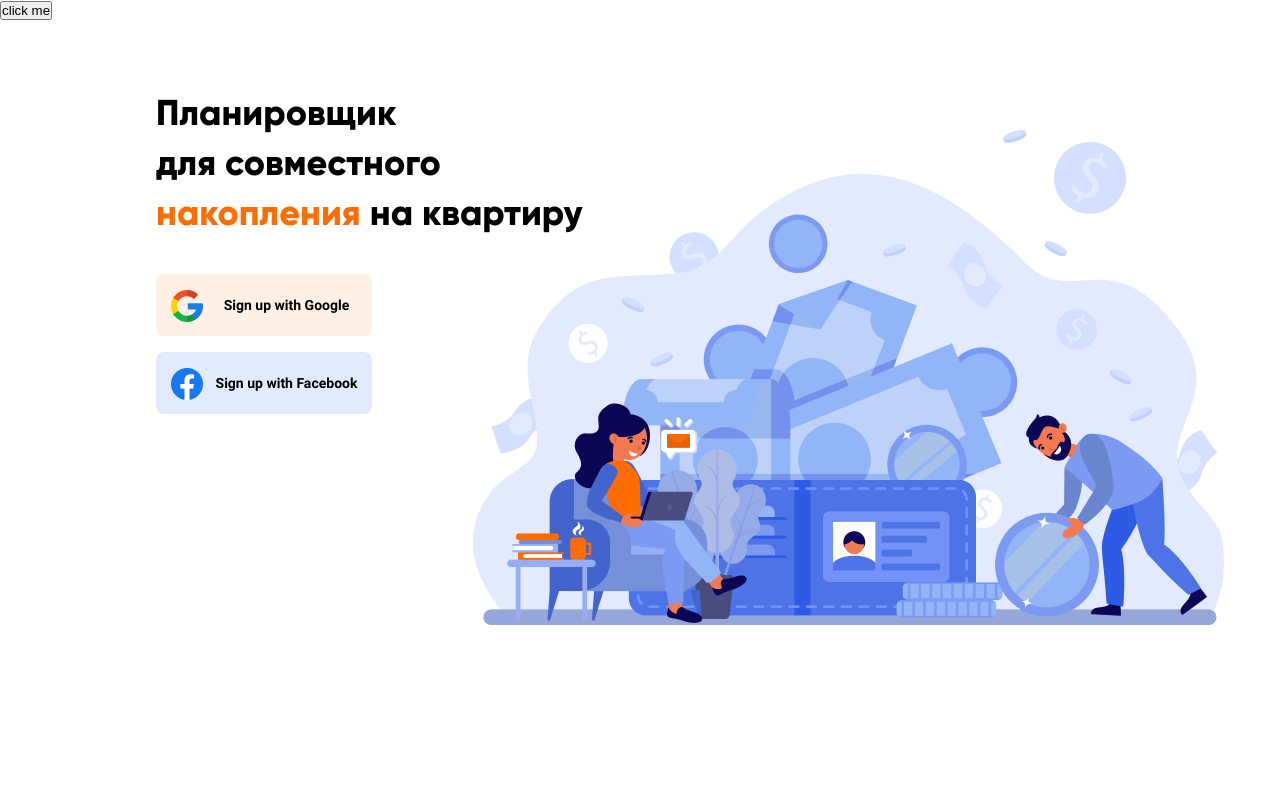
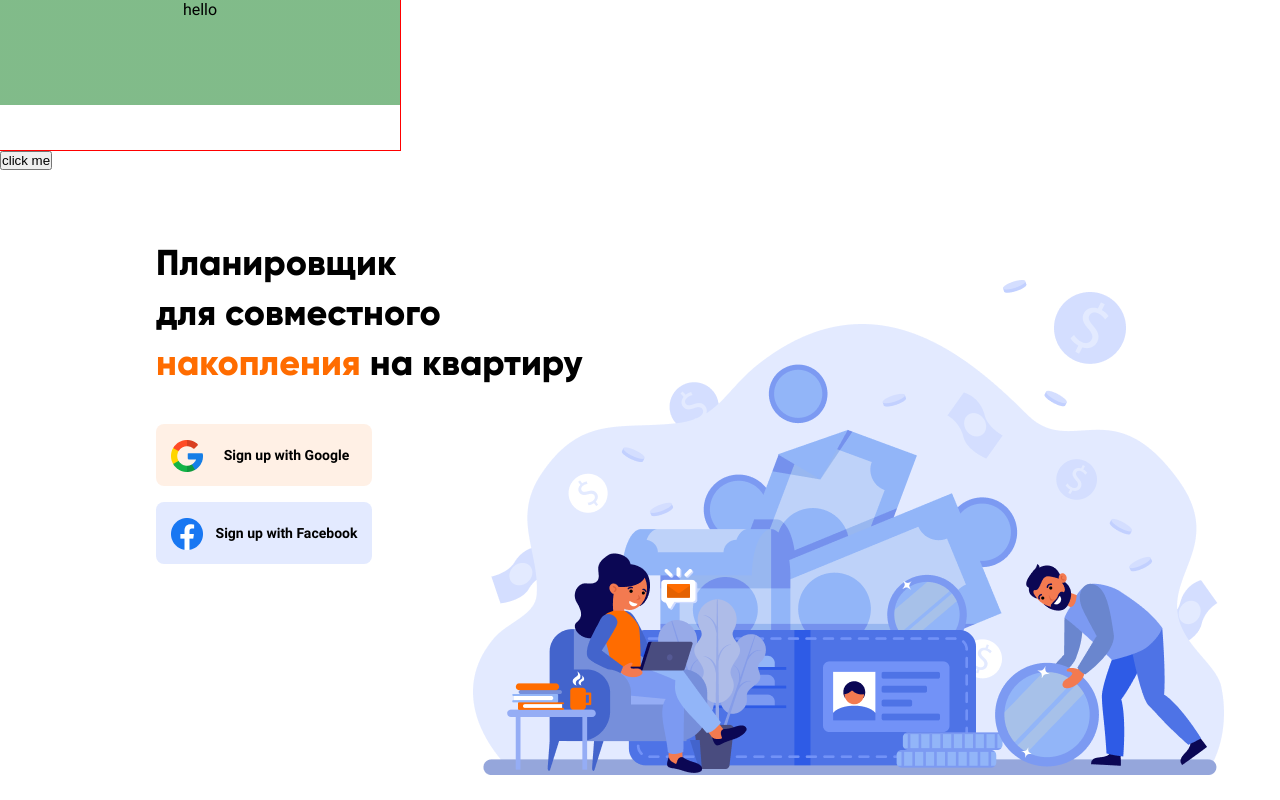
Before and after one commit to MarinaSergeyeva/FinancialAssistant, a React (Create React App) app in the folder frontend/: page / in a window 1280 px wide. Built offline with nearby package versions, Linux system fonts and the light colour scheme.

Commit message:
logic started

```diff
--- /dev/null
+++ b/frontend/src/components/ApartmentVisualization/ApartmentVisualization.js
@@ -0,0 +1,26 @@
+import React from 'react';
+import styled from 'styled-components';
+
+const ApartmentVisualization = () => {
+  return (
+    <>
+      <ApartmentWrapper> hello </ApartmentWrapper>
+    </>
+  );
+};
+
+export default ApartmentVisualization;
+
+const ApartmentWrapper = styled.div`
+  width: 400px;
+  height: 150px;
+  text-align: center;
+  outline: 1px solid red;
+  background: linear-gradient(
+    to bottom,
+    rgba(4, 120, 21, 0.5) 70%,
+    rgba(255, 255, 255, 0) 70%,
+    rgba(255, 255, 255, 0) 100%,
+    rgb(4, 120, 21) 100%
+  );
+`;
--- a/frontend/src/pages/AuthPage/AuthPage.js
+++ b/frontend/src/pages/AuthPage/AuthPage.js
@@ -1,27 +1,28 @@
-import React, {useState} from 'react';
+import React, { useState } from 'react';
 import Test from '../test/Test';
 import MainPage from '../../components/MainPage/MainPage';
-
+import ApartmentVisualization from '../../components/ApartmentVisualization/ApartmentVisualization';
 
 const AuthPage = () => {
-
   const [isShow, setIsShow] = useState(false);
   const showModal = () => {
     setIsShow(true);
   };
 
   const close = () => {
-    setIsShow(prev => !prev)
-  }
-
+    setIsShow(prev => !prev);
+  };
 
   return (
     <>
-      <button type="button" onClick={() => showModal()}>click me</button>
-      {isShow && <Test close={close}/>}
-      <MainPage/>
-      </>
-  )
+      <ApartmentVisualization />
+      <button type="button" onClick={() => showModal()}>
+        click me
+      </button>
+      {isShow && <Test close={close} />}
+      <MainPage />
+    </>
+  );
 };
 
 export default AuthPage;
```
Also changed, not shown: 1 other file (tests, documents, lock files or other folders).
